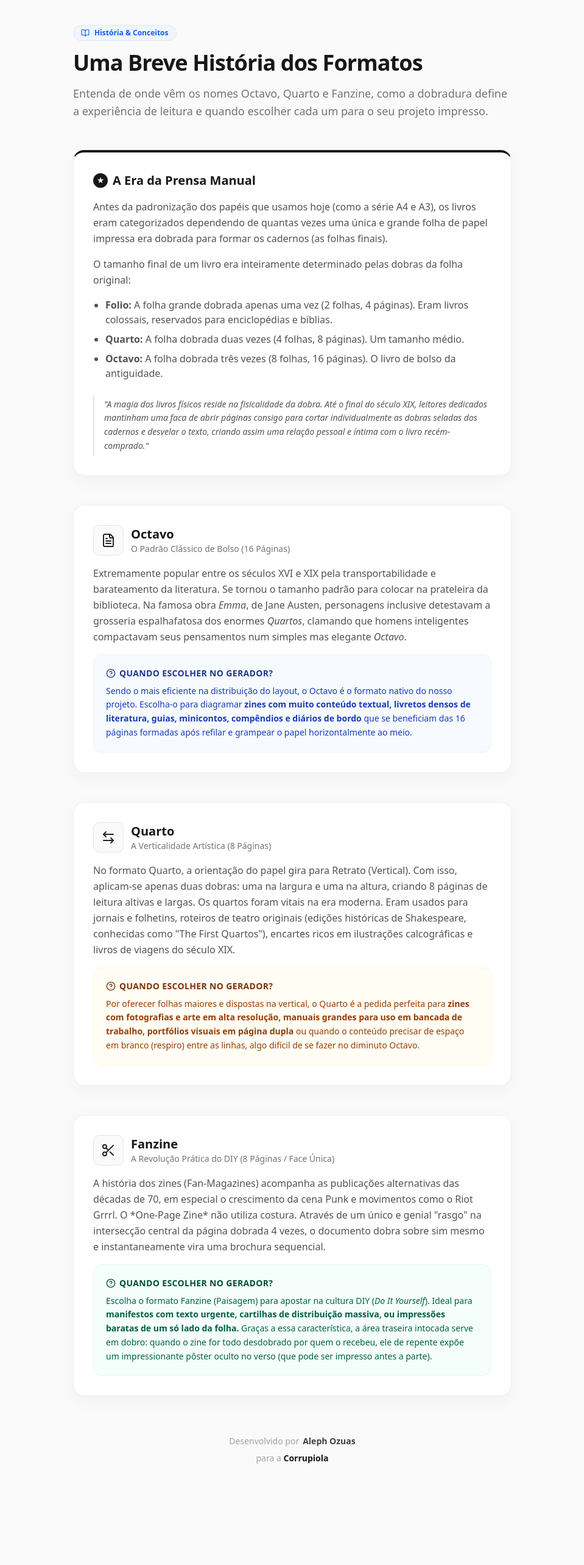
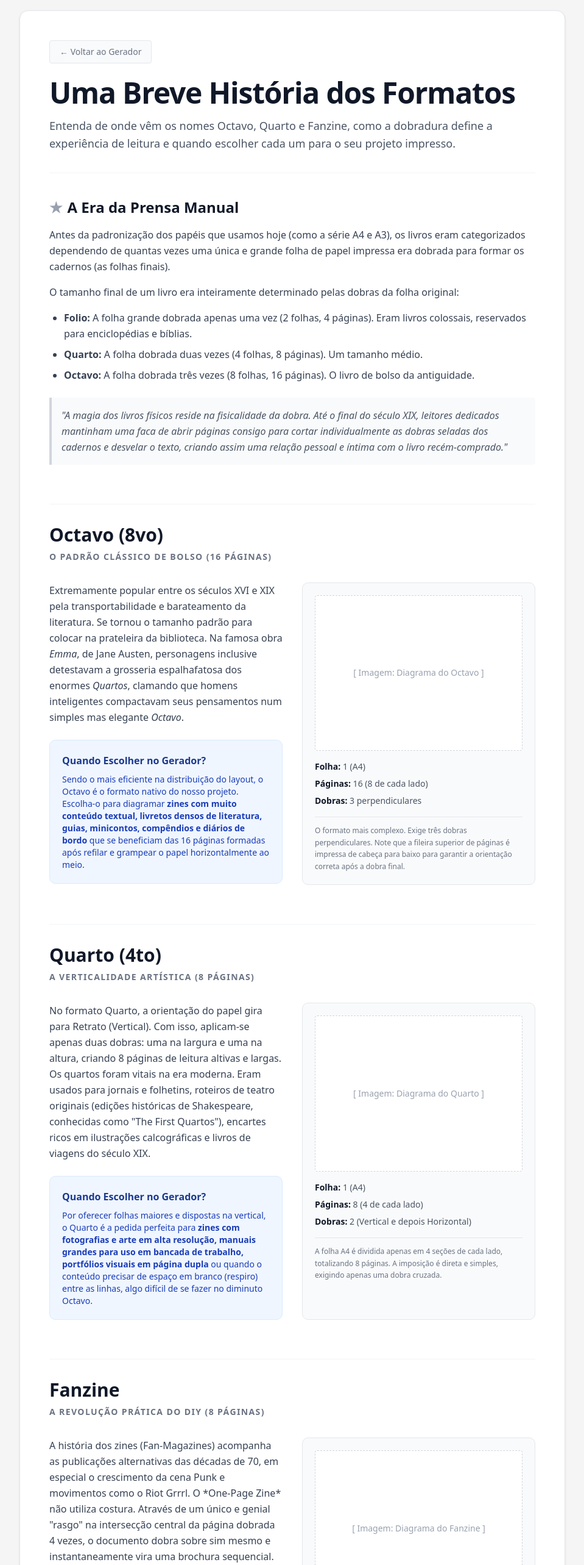
Before and after one commit to Aozuas/Gerador-Octavo, a Next.js app: page /breve-historia in a window 1280 px wide. Shown: the part 80-2646 px from the top of the page at 61% size, without its empty margins (160-1119 px from the left). Before the commit the page ends 2593 px from the top, so only its background shows below. Built offline with nearby package versions, Linux system fonts and the light colour scheme.

Commit message:
style: Altera layout da página Breve História para receber imagens e dados técnicos

```diff
--- a/app/breve-historia/page.tsx
+++ b/app/breve-historia/page.tsx
@@ -1,135 +1,166 @@
-'use client';
-
-import React from 'react';
 import Link from 'next/link';
-import { BookOpen, HelpCircle, FileText, ArrowLeftRight, Scissors } from 'lucide-react';
+import Image from 'next/image';
 
 export default function BreveHistoria() {
     return (
-        <div className="min-h-screen bg-[#FAFAFA] py-16 font-sans text-neutral-900 selection:bg-neutral-200">
-            <div className="max-w-3xl mx-auto w-full px-6">
+        <main className="min-h-screen bg-neutral-100 py-10 font-sans">
+            <div className="max-w-4xl mx-auto bg-white p-8 md:p-12 rounded-xl shadow-sm border border-gray-200">
 
-                {/* Header */}
-                <div className="mb-12">
-                    <div className="inline-flex items-center gap-2 px-3 py-1 rounded-full bg-blue-50 border border-blue-100 text-xs font-semibold text-blue-600 mb-4">
-                        <BookOpen className="w-3.5 h-3.5" /> História & Conceitos
+                {/* Navegação e Cabeçalho */}
+                <header className="border-b border-gray-100 pb-8 mb-10">
+                    <div className="flex justify-between items-start mb-6">
+                        <Link href="/" className="text-sm font-medium text-gray-500 hover:text-black transition-colors flex items-center gap-2 bg-gray-50 px-4 py-2 rounded border border-gray-200">
+                            ← Voltar ao Gerador
+                        </Link>
                     </div>
-                    <h1 className="text-3xl sm:text-4xl font-extrabold text-neutral-900 tracking-tight mb-4">
+                    <h1 className="text-4xl md:text-5xl font-bold text-gray-900 tracking-tight mb-4">
                         Uma Breve História dos Formatos
                     </h1>
-                    <p className="text-neutral-500 text-lg leading-relaxed">
+                    <p className="text-gray-600 text-lg leading-relaxed max-w-3xl">
                         Entenda de onde vêm os nomes Octavo, Quarto e Fanzine, como a dobradura define a experiência de leitura e quando escolher cada um para o seu projeto impresso.
                     </p>
-                </div>
+                </header>
 
-                {/* Content Sections */}
-                <div className="space-y-12">
-
-                    {/* Section 0: A Era da Prensa Manual */}
-                    <section className="bg-white p-8 rounded-2xl shadow-[0_8px_30px_rgb(0,0,0,0.04)] border border-neutral-200/60 border-t-4 border-t-neutral-900">
-                        <h2 className="text-xl font-bold mb-4 flex items-center gap-2">
-                            <span className="flex items-center justify-center w-6 h-6 rounded-full bg-neutral-900 text-white text-xs">★</span>
-                            A Era da Prensa Manual
+                {/* A Era da Prensa Manual */}
+                <section className="mb-16">
+                    <h2 className="text-2xl font-bold text-gray-900 mb-4 flex items-center gap-2">
+                        <span className="text-gray-400">★</span> A Era da Prensa Manual
                     </h2>
-                        <p className="text-neutral-600 mb-4 leading-relaxed">
+                    <div className="prose prose-gray max-w-none text-gray-700 leading-relaxed space-y-4">
+                        <p>
                             Antes da padronização dos papéis que usamos hoje (como a série A4 e A3), os livros eram categorizados dependendo de quantas vezes uma única e grande folha de papel impressa era dobrada para formar os cadernos (as folhas finais).
                         </p>
-                        <p className="text-neutral-600 mb-4 leading-relaxed">
-                            O tamanho final de um livro era inteiramente determinado pelas dobras da folha original:
-                        </p>
-                        <ul className="list-disc pl-5 text-neutral-600 space-y-2 mb-4">
+                        <p>O tamanho final de um livro era inteiramente determinado pelas dobras da folha original:</p>
+                        <ul className="list-disc pl-6 space-y-2 mb-6">
                             <li><strong>Folio:</strong> A folha grande dobrada apenas uma vez (2 folhas, 4 páginas). Eram livros colossais, reservados para enciclopédias e bíblias.</li>
                             <li><strong>Quarto:</strong> A folha dobrada duas vezes (4 folhas, 8 páginas). Um tamanho médio.</li>
                             <li><strong>Octavo:</strong> A folha dobrada três vezes (8 folhas, 16 páginas). O livro de bolso da antiguidade.</li>
                         </ul>
-                        <p className="text-neutral-600 leading-relaxed italic text-sm mt-6 border-l-2 border-neutral-200 pl-4 py-1">
+                        <blockquote className="border-l-4 border-gray-300 pl-4 italic text-gray-600 my-6 bg-gray-50 p-4 rounded-r">
                             "A magia dos livros físicos reside na fisicalidade da dobra. Até o final do século XIX, leitores dedicados mantinham uma faca de abrir páginas consigo para cortar individualmente as dobras seladas dos cadernos e desvelar o texto, criando assim uma relação pessoal e íntima com o livro recém-comprado."
-                        </p>
+                        </blockquote>
+                    </div>
                 </section>
 
-                    {/* Section 1: Octavo */}
-                    <section className="bg-white p-8 rounded-2xl shadow-[0_8px_30px_rgb(0,0,0,0.04)] border border-neutral-200/60">
-                        <div className="flex items-center gap-3 mb-4">
-                            <div className="p-3 bg-neutral-50 rounded-lg border border-neutral-200 text-neutral-800">
-                                <FileText className="w-6 h-6" />
+                {/* OCTAVO */}
+                <section className="mb-16 pt-8 border-t border-gray-100">
+                    <div className="mb-8">
+                        <h2 className="text-3xl font-bold text-gray-900 mb-2">Octavo (8vo)</h2>
+                        <p className="text-gray-500 uppercase tracking-widest text-sm font-bold">O Padrão Clássico de Bolso (16 Páginas)</p>
                     </div>
-                            <div>
-                                <h2 className="text-xl font-bold text-neutral-900">Octavo</h2>
-                                <p className="text-sm text-neutral-500 font-medium">O Padrão Clássico de Bolso (16 Páginas)</p>
-                            </div>
-                        </div>
-                        <p className="text-neutral-600 mb-4 leading-relaxed">
+
+                    <div className="grid grid-cols-1 md:grid-cols-2 gap-8 mb-8">
+                        <div className="text-gray-700 leading-relaxed space-y-4">
+                            <p>
                                 Extremamente popular entre os séculos XVI e XIX pela transportabilidade e barateamento da literatura. Se tornou o tamanho padrão para colocar na prateleira da biblioteca. Na famosa obra <em>Emma</em>, de Jane Austen, personagens inclusive detestavam a grosseria espalhafatosa dos enormes <em>Quartos</em>, clamando que homens inteligentes compactavam seus pensamentos num simples mas elegante <em>Octavo</em>.
                             </p>
-                        <div className="bg-blue-50/50 p-5 rounded-xl border border-blue-100/50">
-                            <h3 className="text-sm font-bold text-blue-900 mb-2 uppercase tracking-wide flex items-center gap-1.5"><HelpCircle className="w-4 h-4" /> Quando Escolher no Gerador?</h3>
-                            <p className="text-sm text-blue-800 leading-relaxed">
+                            <div className="bg-blue-50 p-5 rounded-lg border border-blue-100 mt-6">
+                                <h3 className="font-bold text-blue-900 mb-2">Quando Escolher no Gerador?</h3>
+                                <p className="text-sm text-blue-800">
                                     Sendo o mais eficiente na distribuição do layout, o Octavo é o formato nativo do nosso projeto. Escolha-o para diagramar <strong>zines com muito conteúdo textual, livretos densos de literatura, guias, minicontos, compêndios e diários de bordo</strong> que se beneficiam das 16 páginas formadas após refilar e grampear o papel horizontalmente ao meio.
                                 </p>
                             </div>
+                        </div>
+
+                        {/* Diagrama e Dados Técnicos */}
+                        <div className="bg-gray-50 p-5 rounded-lg border border-gray-200">
+                            <div className="w-full aspect-[4/3] bg-white border border-gray-300 border-dashed rounded mb-4 flex items-center justify-center text-gray-400 text-sm">
+                                {/* Aqui entrará o seu <Image src="/diagrama-octavo.jpg" /> */}
+                                [ Imagem: Diagrama do Octavo ]
+                            </div>
+                            <ul className="text-sm text-gray-600 space-y-2 mb-4">
+                                <li><strong className="text-gray-900">Folha:</strong> 1 (A4)</li>
+                                <li><strong className="text-gray-900">Páginas:</strong> 16 (8 de cada lado)</li>
+                                <li><strong className="text-gray-900">Dobras:</strong> 3 perpendiculares</li>
+                            </ul>
+                            <p className="text-xs text-gray-500 leading-relaxed border-t border-gray-200 pt-3">
+                                O formato mais complexo. Exige três dobras perpendiculares. Note que a fileira superior de páginas é impressa de cabeça para baixo para garantir a orientação correta após a dobra final.
+                            </p>
+                        </div>
+                    </div>
                 </section>
 
-                    {/* Section 2: Quarto */}
-                    <section className="bg-white p-8 rounded-2xl shadow-[0_8px_30px_rgb(0,0,0,0.04)] border border-neutral-200/60">
-                        <div className="flex items-center gap-3 mb-4">
-                            <div className="p-3 bg-neutral-50 rounded-lg border border-neutral-200 text-neutral-800">
-                                <ArrowLeftRight className="w-6 h-6" />
+                {/* QUARTO */}
+                <section className="mb-16 pt-8 border-t border-gray-100">
+                    <div className="mb-8">
+                        <h2 className="text-3xl font-bold text-gray-900 mb-2">Quarto (4to)</h2>
+                        <p className="text-gray-500 uppercase tracking-widest text-sm font-bold">A Verticalidade Artística (8 Páginas)</p>
                     </div>
-                            <div>
-                                <h2 className="text-xl font-bold text-neutral-900">Quarto</h2>
-                                <p className="text-sm text-neutral-500 font-medium">A Verticalidade Artística (8 Páginas)</p>
-                            </div>
-                        </div>
-                        <p className="text-neutral-600 mb-4 leading-relaxed">
+
+                    <div className="grid grid-cols-1 md:grid-cols-2 gap-8 mb-8">
+                        <div className="text-gray-700 leading-relaxed space-y-4">
+                            <p>
                                 No formato Quarto, a orientação do papel gira para Retrato (Vertical). Com isso, aplicam-se apenas duas dobras: uma na largura e uma na altura, criando 8 páginas de leitura altivas e largas. Os quartos foram vitais na era moderna. Eram usados para jornais e folhetins, roteiros de teatro originais (edições históricas de Shakespeare, conhecidas como "The First Quartos"), encartes ricos em ilustrações calcográficas e livros de viagens do século XIX.
                             </p>
-                        <div className="bg-amber-50/50 p-5 rounded-xl border border-amber-100/50">
-                            <h3 className="text-sm font-bold text-amber-900 mb-2 uppercase tracking-wide flex items-center gap-1.5"><HelpCircle className="w-4 h-4" /> Quando Escolher no Gerador?</h3>
-                            <p className="text-sm text-amber-800 leading-relaxed">
+                            <div className="bg-blue-50 p-5 rounded-lg border border-blue-100 mt-6">
+                                <h3 className="font-bold text-blue-900 mb-2">Quando Escolher no Gerador?</h3>
+                                <p className="text-sm text-blue-800">
                                     Por oferecer folhas maiores e dispostas na vertical, o Quarto é a pedida perfeita para <strong>zines com fotografias e arte em alta resolução, manuais grandes para uso em bancada de trabalho, portfólios visuais em página dupla</strong> ou quando o conteúdo precisar de espaço em branco (respiro) entre as linhas, algo difícil de se fazer no diminuto Octavo.
                                 </p>
                             </div>
+                        </div>
+
+                        {/* Diagrama e Dados Técnicos */}
+                        <div className="bg-gray-50 p-5 rounded-lg border border-gray-200">
+                            <div className="w-full aspect-[4/3] bg-white border border-gray-300 border-dashed rounded mb-4 flex items-center justify-center text-gray-400 text-sm">
+                                [ Imagem: Diagrama do Quarto ]
+                            </div>
+                            <ul className="text-sm text-gray-600 space-y-2 mb-4">
+                                <li><strong className="text-gray-900">Folha:</strong> 1 (A4)</li>
+                                <li><strong className="text-gray-900">Páginas:</strong> 8 (4 de cada lado)</li>
+                                <li><strong className="text-gray-900">Dobras:</strong> 2 (Vertical e depois Horizontal)</li>
+                            </ul>
+                            <p className="text-xs text-gray-500 leading-relaxed border-t border-gray-200 pt-3">
+                                A folha A4 é dividida apenas em 4 seções de cada lado, totalizando 8 páginas. A imposição é direta e simples, exigindo apenas uma dobra cruzada.
+                            </p>
+                        </div>
+                    </div>
                 </section>
 
-                    {/* Section 3: Fanzine */}
-                    <section className="bg-white p-8 rounded-2xl shadow-[0_8px_30px_rgb(0,0,0,0.04)] border border-neutral-200/60">
-                        <div className="flex items-center gap-3 mb-4">
-                            <div className="p-3 bg-neutral-50 rounded-lg border border-neutral-200 text-neutral-800">
-                                <Scissors className="w-6 h-6" />
+                {/* FANZINE */}
+                <section className="mb-8 pt-8 border-t border-gray-100">
+                    <div className="mb-8">
+                        <h2 className="text-3xl font-bold text-gray-900 mb-2">Fanzine</h2>
+                        <p className="text-gray-500 uppercase tracking-widest text-sm font-bold">A Revolução Prática do DIY (8 Páginas)</p>
                     </div>
-                            <div>
-                                <h2 className="text-xl font-bold text-neutral-900">Fanzine</h2>
-                                <p className="text-sm text-neutral-500 font-medium">A Revolução Prática do DIY (8 Páginas / Face Única)</p>
+
+                    <div className="grid grid-cols-1 md:grid-cols-2 gap-8 mb-8">
+                        <div className="text-gray-700 leading-relaxed space-y-4">
+                            <p>
+                                A história dos zines (Fan-Magazines) acompanha as publicações alternativas das décadas de 70, em especial o crescimento da cena Punk e movimentos como o Riot Grrrl. O *One-Page Zine* não utiliza costura. Através de um único e genial "rasgo" na intersecção central da página dobrada 4 vezes, o documento dobra sobre sim mesmo e instantaneamente vira uma brochura sequencial.
+                            </p>
+                            <div className="bg-blue-50 p-5 rounded-lg border border-blue-100 mt-6">
+                                <h3 className="font-bold text-blue-900 mb-2">Quando Escolher no Gerador?</h3>
+                                <p className="text-sm text-blue-800">
+                                    Escolha o formato Fanzine (Paisagem) para apostar na cultura DIY (<em>Do It Yourself</em>). Ideal para <strong>manifestos com texto urgente, cartilhas de distribuição massiva, ou impressões baratas de um só lado da folha.</strong> Graças a essa característica, a área traseira intocada serve em dobro: quando o zine for todo desdobrado, ele expõe um impressionante pôster oculto no verso.
+                                </p>
                             </div>
                         </div>
-                        <p className="text-neutral-600 mb-4 leading-relaxed">
-                            A história dos zines (Fan-Magazines) acompanha as publicações alternativas das décadas de 70, em especial o crescimento da cena Punk e movimentos como o Riot Grrrl. O *One-Page Zine* não utiliza costura. Através de um único e genial "rasgo" na intersecção central da página dobrada 4 vezes, o documento dobra sobre sim mesmo e instantaneamente vira uma brochura sequencial.
+
+                        {/* Diagrama e Dados Técnicos */}
+                        <div className="bg-gray-50 p-5 rounded-lg border border-gray-200">
+                            <div className="w-full aspect-[4/3] bg-white border border-gray-300 border-dashed rounded mb-4 flex items-center justify-center text-gray-400 text-sm">
+                                [ Imagem: Diagrama do Fanzine ]
+                            </div>
+                            <ul className="text-sm text-gray-600 space-y-2 mb-4">
+                                <li><strong className="text-gray-900">Folha:</strong> 1 (A4)</li>
+                                <li><strong className="text-gray-900">Páginas:</strong> 8 (Face Única)</li>
+                                <li><strong className="text-gray-900">Dobras:</strong> Vertical e Horizontal</li>
+                                <li><strong className="text-gray-900">Corte:</strong> Central Horizontal</li>
+                            </ul>
+                            <p className="text-xs text-gray-500 leading-relaxed border-t border-gray-200 pt-3">
+                                Usa a mesma imposição gradeada do Octavo, mas exige um corte cirúrgico no centro (intersecção das dobras) permitindo que o caderno se "abra" e seja refoldado sem uso de costura ou grampo.
                             </p>
-                        <div className="bg-emerald-50/50 p-5 rounded-xl border border-emerald-100/50">
-                            <h3 className="text-sm font-bold text-emerald-900 mb-2 uppercase tracking-wide flex items-center gap-1.5"><HelpCircle className="w-4 h-4" /> Quando Escolher no Gerador?</h3>
-                            <p className="text-sm text-emerald-800 leading-relaxed">
-                                Escolha o formato Fanzine (Paisagem) para apostar na cultura DIY (<em>Do It Yourself</em>). Ideal para <strong>manifestos com texto urgente, cartilhas de distribuição massiva, ou impressões baratas de um só lado da folha.</strong> Graças a essa característica, a área traseira intocada serve em dobro: quando o zine for todo desdobrado por quem o recebeu, ele de repente expõe um impressionante pôster oculto no verso (que pode ser impresso antes a parte).
-                            </p>
+                        </div>
                     </div>
                 </section>
 
             </div>
 
-                {/* Footer */}
-                <footer className="max-w-4xl mx-auto mt-16 print:hidden flex flex-col items-center justify-center text-sm text-neutral-400 pb-12">
-                    <div className="flex items-center gap-1.5 mb-2">
-                        <span>Desenvolvido por</span>
-                        <span className="font-semibold text-neutral-700">Aleph Ozuas</span>
-                    </div>
-                    <div>
-                        <span>para a</span>{' '}
-                        <a href="https://corrupiola.com.br" target="_blank" rel="noopener noreferrer" className="font-bold text-neutral-900 hover:text-neutral-600 transition-colors decoration-2 underline-offset-4 hover:underline">
-                            Corrupiola
-                        </a>
-                    </div>
+            {/* Rodapé */}
+            <footer className="max-w-4xl mx-auto mt-8 text-center text-sm text-gray-500 pb-10">
+                Desenvolvido por <span className="font-semibold">Aleph Ozuas</span> para a <a href="https://corrupiola.com.br" target="_blank" rel="noopener noreferrer" className="font-bold text-black hover:underline transition-all">Corrupiola</a>.
             </footer>
-
-            </div>
-        </div>
+        </main>
     );
 }
```
Lines whose indentation alone changed are shown as unchanged.
